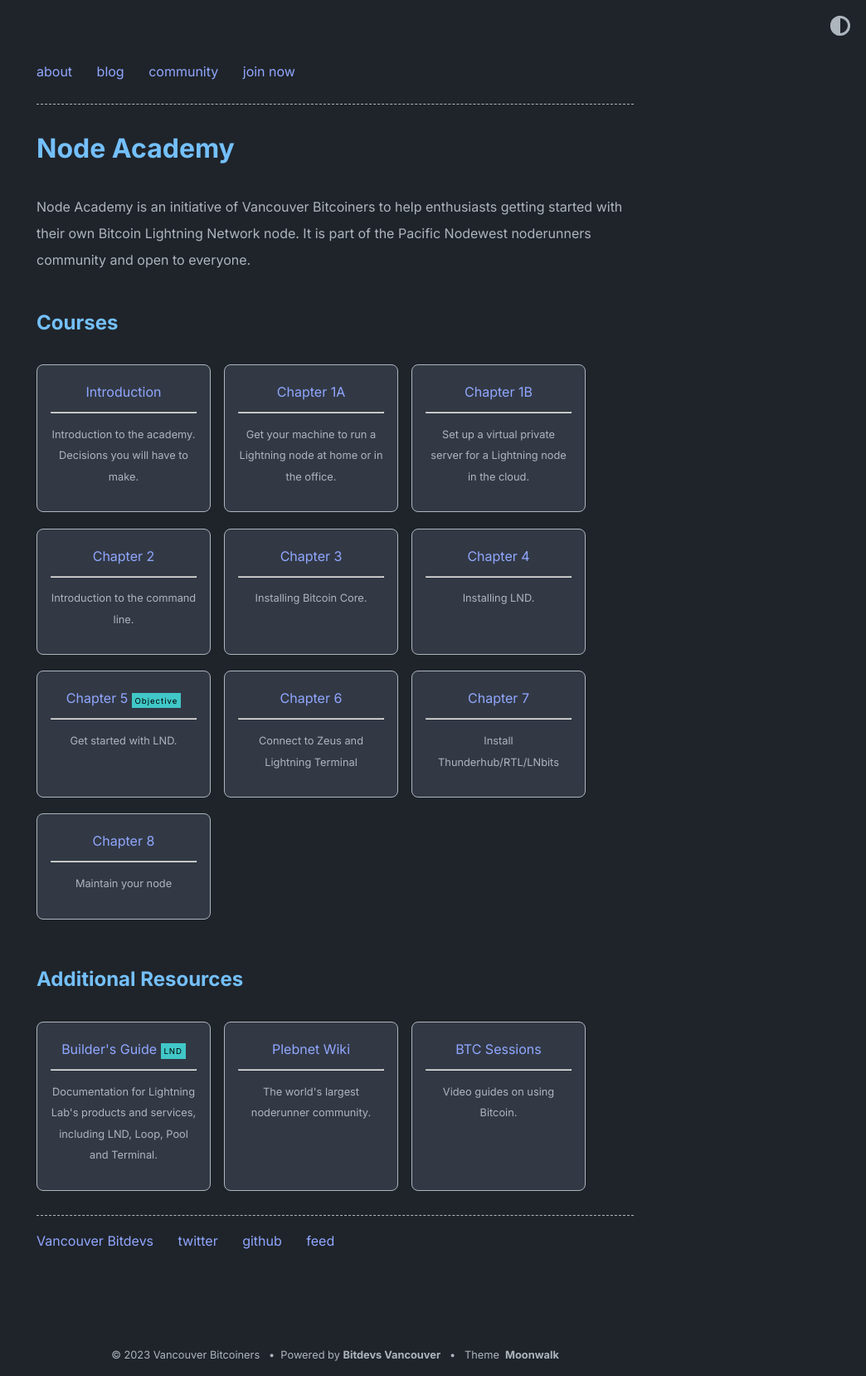
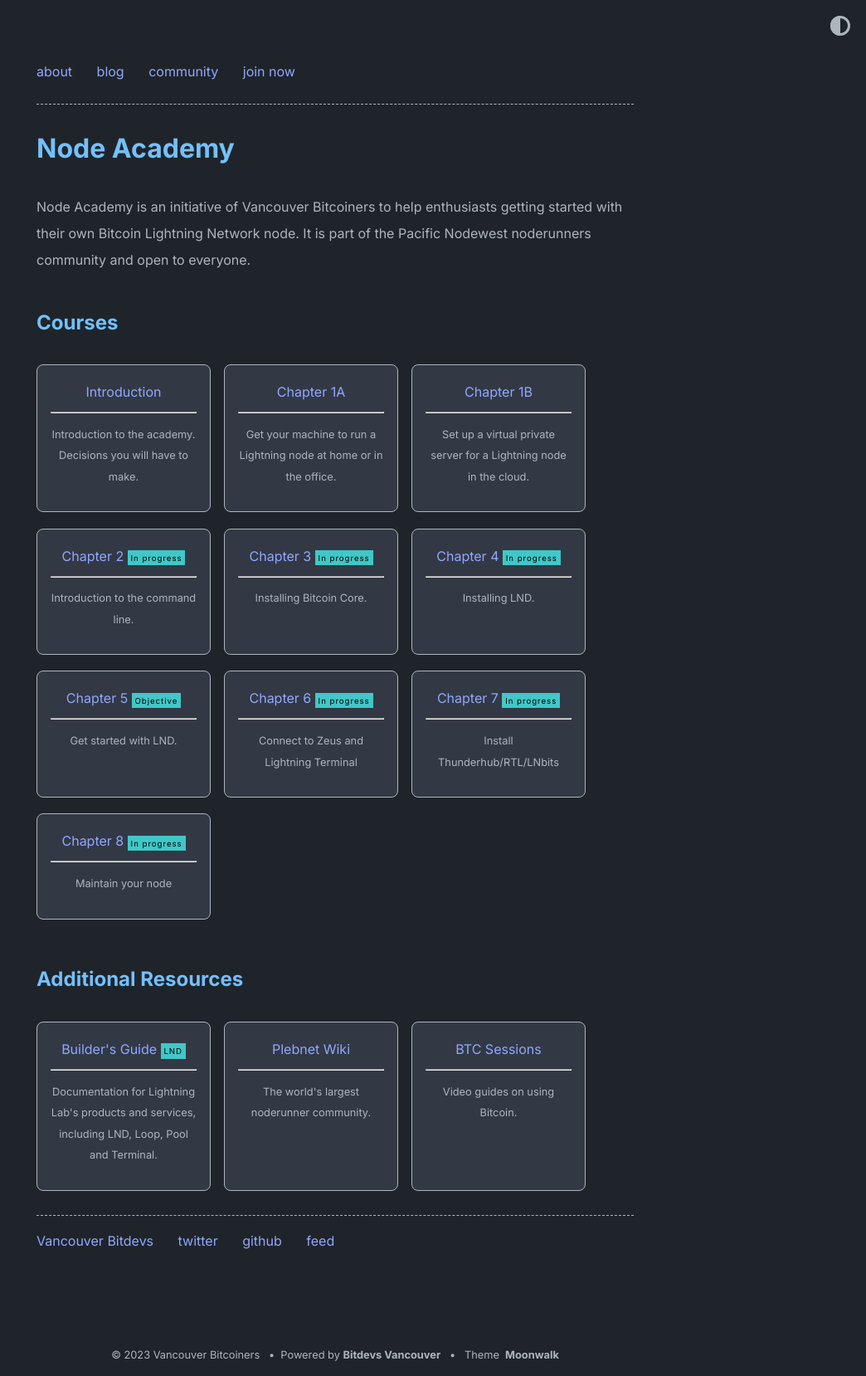
Before and after one commit to VancouverBitdevs/nodeacademy, a Jekyll site: the page built from index.md, in a window 1280 px wide. Shown: the whole page at 83% size, without its empty margins (236-1280 px from the left). Built offline with Jekyll 4.4.1, drawn with Linux system fonts in a browser that asks for light colours.

```diff
--- a/_data/home.yml
+++ b/_data/home.yml
@@ -27,14 +27,17 @@ project_entries:
   - title: Chapter 2
     url: overview-post
     desc: Introduction to the command line.
+    highlight: In progress
 
   - title: Chapter 3
     url: overview-post
     desc: Installing Bitcoin Core.
+    highlight: In progress
 
   - title: Chapter 4
     url: overview-post
     desc: Installing LND.
+    highlight: In progress
 
   - title: Chapter 5
     url: overview-post
@@ -44,14 +47,17 @@ project_entries:
   - title: Chapter 6
     url: overview-post
     desc: Connect to Zeus and Lightning Terminal
+    highlight: In progress
 
   - title: Chapter 7
     url: overview-post
     desc: Install Thunderhub/RTL/LNbits
+    highlight: In progress
 
   - title: Chapter 8
     url: overview-post
     desc: Maintain your node
+    highlight: In progress
 
 resources:
   - title: Builder's Guide
```
Also changed, not shown: assets/images/favicon/android-chrome-192x192.png, assets/images/favicon/android-chrome-256x256.png, assets/images/favicon/apple-touch-icon.png, assets/images/favicon/favicon-16x16.png, assets/images/favicon/favicon.ico, assets/images/favicon/mstile-150x150.png, assets/images/favicon/safari-pinned-tab.svg.
